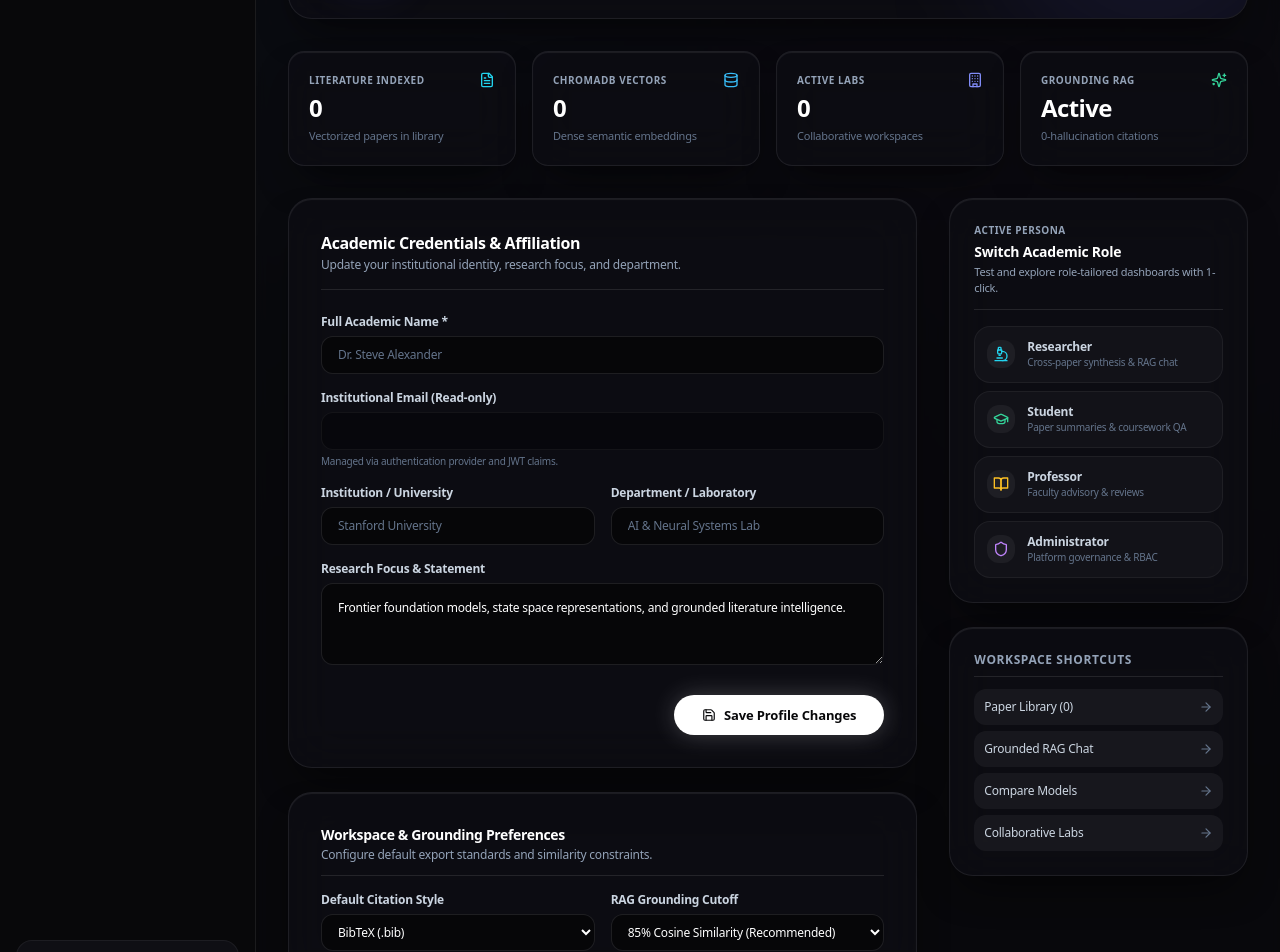
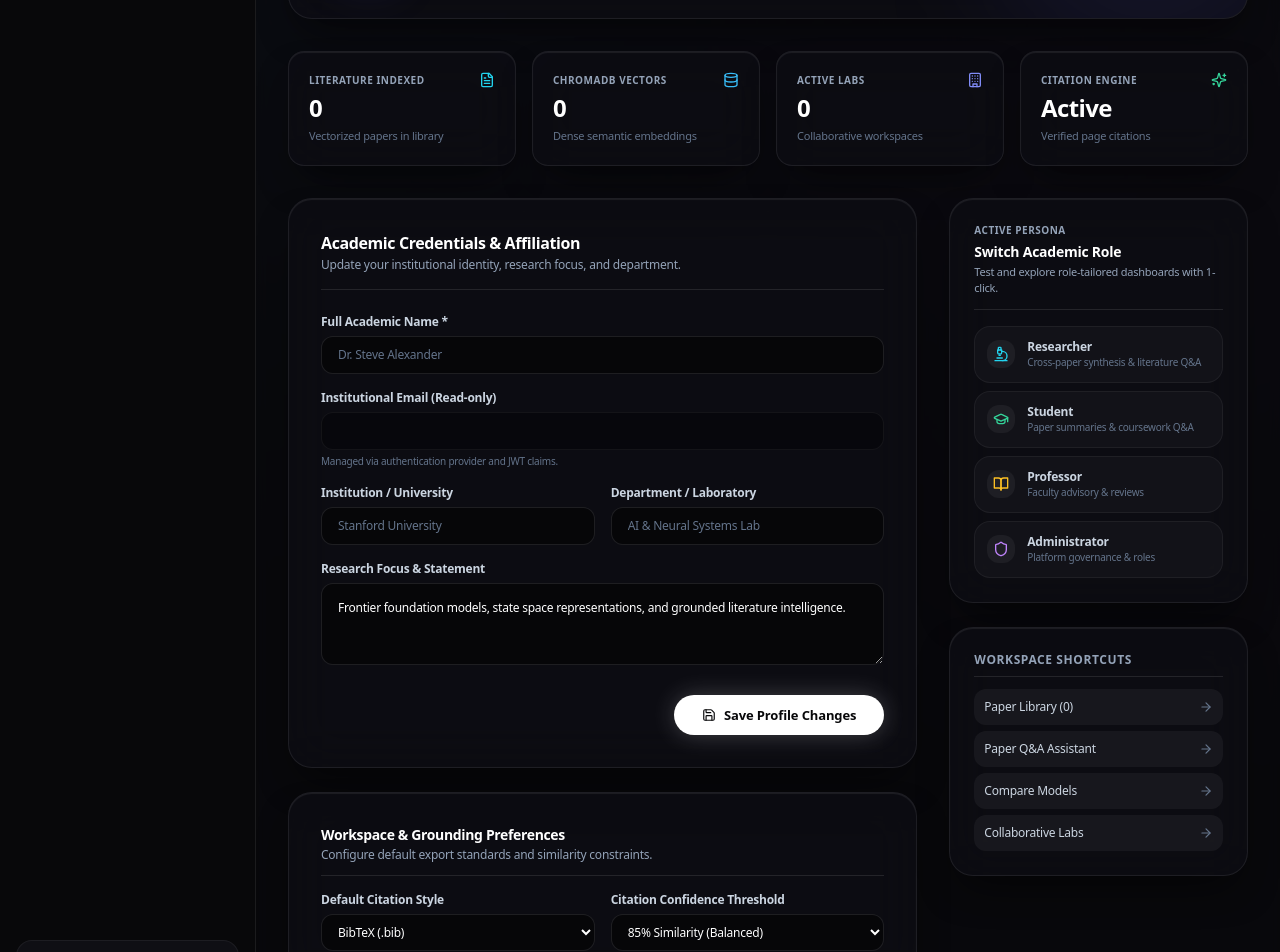
Before and after one commit to shalcoder/ResearchMate_AI, a Next.js app in the folder frontend/: page /profile in a window 1280 px wide. Shown: the part 280-1232 px from the top of the page. Built offline with nearby package versions, Linux system fonts and the light colour scheme; no server answers.

Commit message:
style(copy): remove artificial AI marketing jargon and Grounded RAG pill badge across all views

```diff
--- a/frontend/src/app/chat/page.tsx
+++ b/frontend/src/app/chat/page.tsx
@@ -283,7 +283,7 @@ function ChatContent() {
                     </div>
 
                     <span className="text-[10px] text-slate-500 mt-1 px-2">
-                      {m.role === 'user' ? 'You' : 'ResearchMate Grounded RAG'}
+                      {m.role === 'user' ? 'You' : 'Research Assistant'}
                     </span>
                   </div>
                 ))
@@ -292,7 +292,7 @@ function ChatContent() {
               {isSending && (
                 <div className="flex items-center gap-2.5 text-xs text-indigo-400 p-3 bg-indigo-500/10 border border-indigo-500/20 rounded-2xl w-fit">
                   <div className="w-2 h-2 rounded-full bg-indigo-400 animate-ping" />
-                  <span>Retrieving semantic chunks from ChromaDB & formulating answer...</span>
+                  <span>Searching paper text & formulating answer...</span>
                 </div>
               )}
               <div ref={messagesEndRef} />
--- a/frontend/src/app/dashboard/researcher/page.tsx
+++ b/frontend/src/app/dashboard/researcher/page.tsx
@@ -165,7 +165,7 @@ export default function ResearcherDashboardPage() {
                   {activeProject.title}
                 </h2>
                 <p className="text-xs text-slate-400 mt-0.5">
-                  {activeProject.description || 'Frontier Foundation Models and Grounded RAG benchmark collection.'}
+                  {activeProject.description || 'Literature review and benchmark papers collection.'}
                 </p>
               </div>
 
@@ -317,7 +317,7 @@ export default function ResearcherDashboardPage() {
                   </h3>
                 </div>
                 <span className="text-[10px] text-indigo-300 font-semibold px-2 py-0.5 rounded bg-indigo-500/10 border border-indigo-500/20">
-                  Gemini Grounded
+                  Synthesized Gaps
                 </span>
               </div>
 
@@ -368,7 +368,7 @@ export default function ResearcherDashboardPage() {
               <div className="space-y-2">
                 {[
                   'Why does multi-head attention scale quadratically with sequence length?',
-                  'How does parametric vs non-parametric memory interact in RAG?',
+                  'How does selective state space memory compare to full attention?',
                   'What is the cold-start data strategy in DeepSeek-R1?',
                 ].map((prompt, idx) => (
                   <button
--- a/frontend/src/app/profile/page.tsx
+++ b/frontend/src/app/profile/page.tsx
@@ -210,11 +210,11 @@ export default function ProfilePage() {
 
           <div className="worldlabs-card rounded-2xl p-5 border border-white/10 space-y-1">
             <div className="flex items-center justify-between text-xs text-slate-400">
-              <span className="text-[10px] font-bold uppercase tracking-wider">Grounding RAG</span>
+              <span className="text-[10px] font-bold uppercase tracking-wider">Citation Engine</span>
               <Sparkles className="w-4 h-4 text-emerald-400" />
             </div>
             <div className="text-2xl font-bold text-white tracking-tight">Active</div>
-            <p className="text-[11px] text-slate-500">0-hallucination citations</p>
+            <p className="text-[11px] text-slate-500">Verified page citations</p>
           </div>
         </div>
 
@@ -357,16 +357,16 @@ export default function ProfilePage() {
 
                 <div>
                   <label className="block text-slate-300 font-semibold mb-1.5">
-                    RAG Grounding Cutoff
+                    Citation Confidence Threshold
                   </label>
                   <select
                     value={similarityThreshold}
                     onChange={(e) => setSimilarityThreshold(e.target.value)}
                     className="w-full px-3 py-2 bg-black/50 border border-white/10 rounded-xl text-white focus:outline-none focus:border-indigo-500 cursor-pointer"
                   >
-                    <option value="90">90% Cosine Similarity (Strict)</option>
-                    <option value="85">85% Cosine Similarity (Recommended)</option>
-                    <option value="80">80% Cosine Similarity (Broad)</option>
+                    <option value="90">90% Similarity (Strict Precision)</option>
+                    <option value="85">85% Similarity (Balanced)</option>
+                    <option value="80">80% Similarity (Broad Context)</option>
                   </select>
                 </div>
               </div>
@@ -389,10 +389,10 @@ export default function ProfilePage() {
 
               <div className="space-y-2">
                 {[
-                  { role: 'researcher', title: 'Researcher', desc: 'Cross-paper synthesis & RAG chat', icon: <Microscope className="w-4 h-4 text-cyan-400" /> },
-                  { role: 'student', title: 'Student', desc: 'Paper summaries & coursework QA', icon: <GraduationCap className="w-4 h-4 text-emerald-400" /> },
+                  { role: 'researcher', title: 'Researcher', desc: 'Cross-paper synthesis & literature Q&A', icon: <Microscope className="w-4 h-4 text-cyan-400" /> },
+                  { role: 'student', title: 'Student', desc: 'Paper summaries & coursework Q&A', icon: <GraduationCap className="w-4 h-4 text-emerald-400" /> },
                   { role: 'professor', title: 'Professor', desc: 'Faculty advisory & reviews', icon: <BookOpen className="w-4 h-4 text-amber-400" /> },
-                  { role: 'admin', title: 'Administrator', desc: 'Platform governance & RBAC', icon: <Shield className="w-4 h-4 text-purple-400" /> },
+                  { role: 'admin', title: 'Administrator', desc: 'Platform governance & roles', icon: <Shield className="w-4 h-4 text-purple-400" /> },
                 ].map((item) => (
                   <button
                     key={item.role}
@@ -440,7 +440,7 @@ export default function ProfilePage() {
                   href="/chat"
                   className="p-2.5 rounded-xl bg-white/5 hover:bg-white/10 text-slate-300 hover:text-white flex items-center justify-between transition-colors"
                 >
-                  <span>Grounded RAG Chat</span>
+                  <span>Paper Q&A Assistant</span>
                   <ArrowRight className="w-3.5 h-3.5 text-slate-500" />
                 </Link>
                 <Link
--- a/frontend/src/components/auth/LoginForm.tsx
+++ b/frontend/src/components/auth/LoginForm.tsx
@@ -54,7 +54,7 @@ export const LoginForm: React.FC = () => {
             Sign In
           </h1>
           <p className="text-xs text-zinc-400 max-w-xs">
-            Authenticate to access your indexed literature, grounded RAG sessions, and collaboration workspaces.
+            Sign in to access your papers, reading notes, and research workspaces.
           </p>
         </div>
 
--- a/frontend/src/components/auth/RegisterForm.tsx
+++ b/frontend/src/components/auth/RegisterForm.tsx
@@ -130,7 +130,7 @@ export const RegisterForm: React.FC = () => {
             Create Account
           </h1>
           <p className="text-xs text-zinc-400 max-w-sm">
-            Join ResearchMate AI to index literature, run grounded RAG analysis, and collaborate with your lab.
+            Join ResearchMate AI to organize research papers, ask questions with verified page citations, and collaborate with your lab.
           </p>
         </div>
 
--- a/frontend/src/components/papers/PaperCard.tsx
+++ b/frontend/src/components/papers/PaperCard.tsx
@@ -70,10 +70,10 @@ export const PaperCard: React.FC<PaperCardProps> = ({ paper, onDelete }) => {
             <Check className="w-2.5 h-2.5" /> Parsed
           </span>
           <span className="inline-flex items-center gap-1 text-[10px] font-semibold px-2 py-0.5 rounded-full bg-sky-500/10 text-sky-400 border border-sky-500/20">
-            <span>●</span> {paper.total_chunks} Vectors
+            <span>●</span> {paper.total_chunks} Sections
           </span>
           <span className="inline-flex items-center gap-1 text-[10px] font-semibold px-2 py-0.5 rounded-full bg-indigo-500/10 text-indigo-300 border border-indigo-500/20">
-            <Check className="w-2.5 h-2.5" /> RAG Grounded
+            <Check className="w-2.5 h-2.5" /> Q&A Ready
           </span>
           {paper.doi && (
             <span className="text-[10px] text-slate-500 font-mono truncate max-w-[120px]" title={paper.doi}>
--- a/frontend/src/components/papers/PaperRow.tsx
+++ b/frontend/src/components/papers/PaperRow.tsx
@@ -21,7 +21,7 @@ export const PaperRow: React.FC<PaperRowProps> = ({ paper, onDelete }) => {
         <div className="flex items-center gap-2.5 flex-wrap">
           <StatusBadge
             status={paper.total_chunks > 0 ? 'indexed' : 'processing'}
-            label={`${paper.total_chunks} Vectors`}
+            label={`${paper.total_chunks} Sections`}
           />
           <span className="text-[11px] font-semibold text-indigo-300">
             {paper.venue ? paper.venue.split('(')[0] : 'Academic'}
--- a/frontend/src/components/papers/UploadModal.tsx
+++ b/frontend/src/components/papers/UploadModal.tsx
@@ -201,7 +201,7 @@ export const UploadModal: React.FC<UploadModalProps> = ({ isOpen, onClose, onSuc
             <div className="flex items-center justify-between text-xs">
               <span className="font-semibold text-white flex items-center gap-2">
                 <span className="w-2 h-2 rounded-full bg-indigo-400 animate-ping" />
-                Autonomous Ingestion in Progress
+                Processing & Indexing Paper...
               </span>
               <span className="text-slate-400 font-mono">{uploadPercent}% uploaded</span>
             </div>
--- a/frontend/src/components/ui/CommandPalette.tsx
+++ b/frontend/src/components/ui/CommandPalette.tsx
@@ -71,15 +71,15 @@ export const CommandPalette: React.FC<CommandPaletteProps> = ({ onOpenUpload })
     },
     {
       id: 'cmd-chat',
-      title: 'Grounded Paper Chat (RAG 2.0)',
-      category: 'AI Tools',
+      title: 'Ask Research Assistant (Q&A)',
+      category: 'Assistant',
       href: '/chat',
       icon: <MessageSquareText className="w-4 h-4 text-emerald-400" />,
       shortcut: 'G C',
     },
     {
       id: 'cmd-compare',
-      title: 'Compare Foundation Papers',
+      title: 'Compare Research Papers',
       category: 'Research',
       href: '/compare',
       icon: <Columns className="w-4 h-4 text-amber-400" />,
```
Also changed, not shown: frontend/src/app/page.tsx (+10 -20 lines), frontend/src/app/papers/[id]/PaperDetailClient.tsx (+4 -4 lines).
